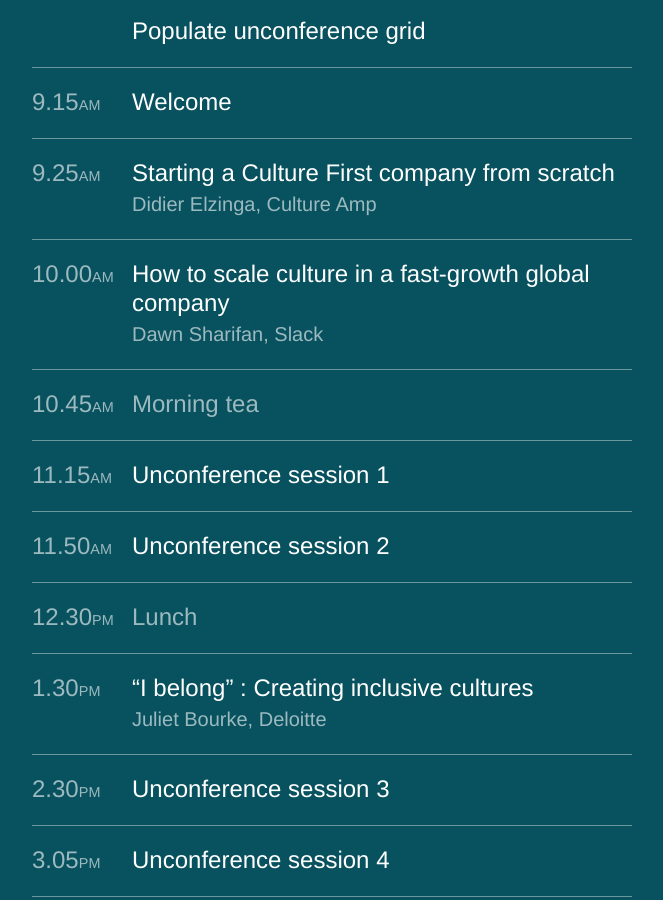
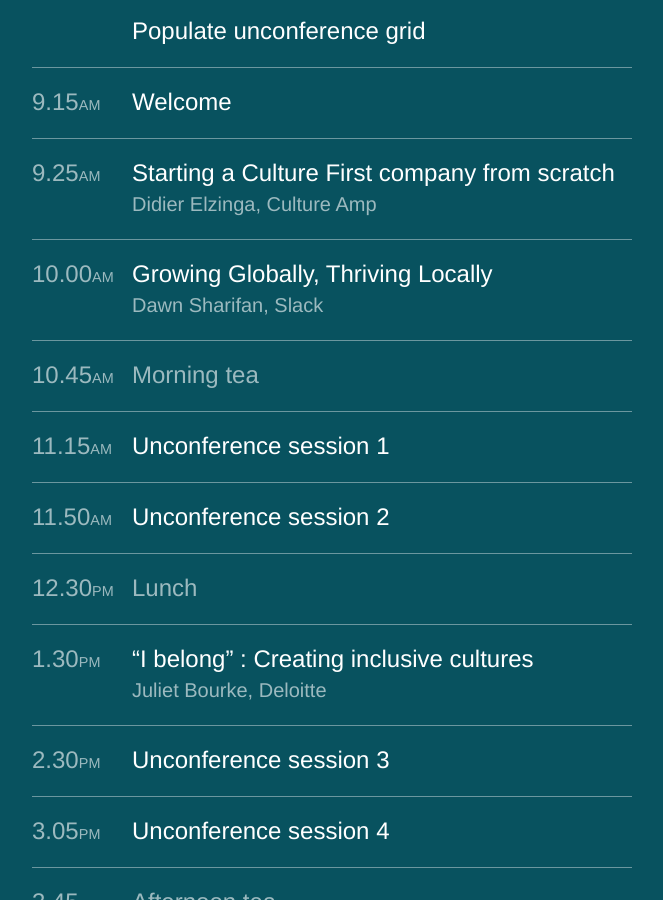
Before and after one commit to sa-github-cxdmelb2016/sa-github-cxdmelb2016.github.io, a Jekyll site: the page built from index.html, in a window 1280 px wide and 900 px high, scrolled down 5697 px. Shown: the whole window, without its empty margins (308-971 px from the left). Built offline with Jekyll 4.4.1, drawn with Linux system fonts in a browser that asks for light colours; some web fonts are replaced.

Commit message:
Updates Dawn's keynote title

```diff
--- a/_includes/program.html
+++ b/_includes/program.html
@@ -43,7 +43,7 @@
           <div class='program-list__time'>
             10.00<span class='program-list__time-mod'>AM</span>
           </div>
-          How to scale culture in a fast-growth global company
+          Growing Globally, Thriving Locally
         </div>
         <div class='program-list__speaker'>
           Dawn Sharifan, Slack
```
